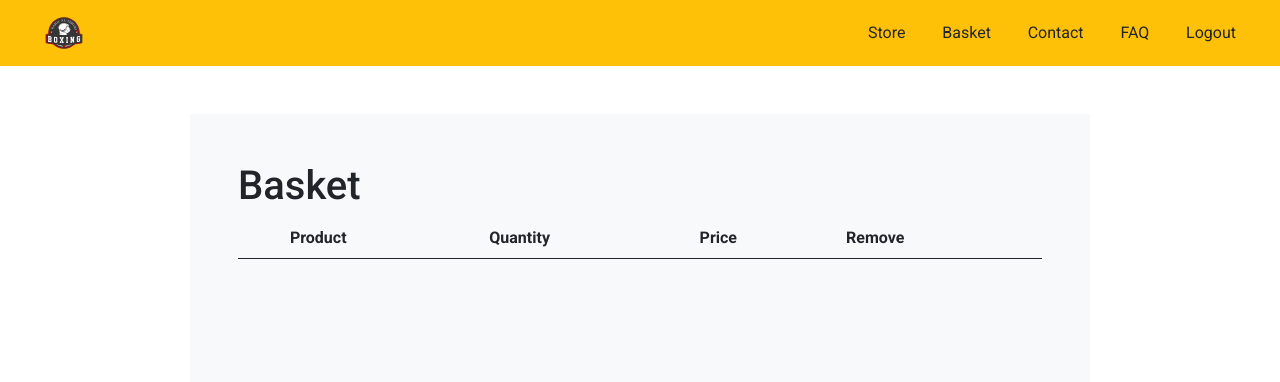
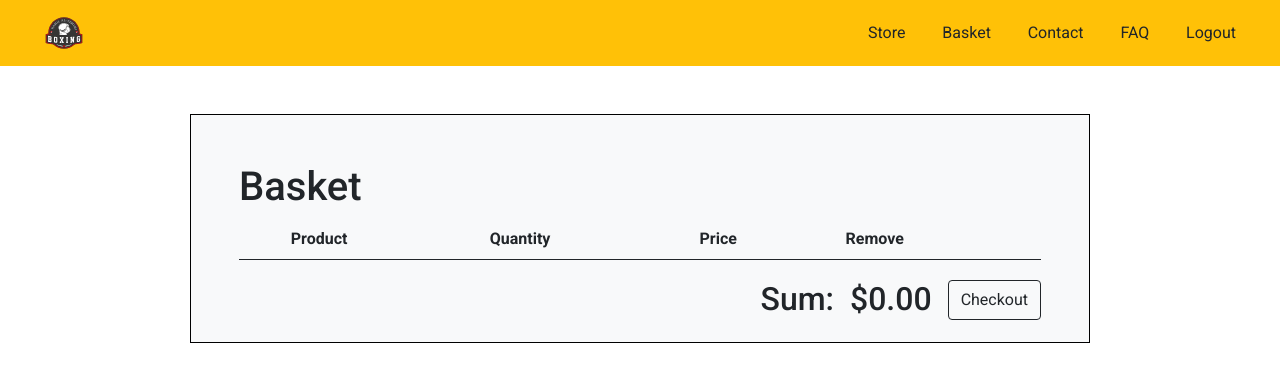
Before and after one commit to kamilaltemimi/e-commerce, an Angular app: page /basket in a window 1280 px wide. Shown: the top 382 px of the page. Built offline with nearby package versions, Linux system fonts and the light colour scheme; sample sign-in values are in the browser's storage.

Commit message:
made basket component works (calculate sum, calculate quantity, calculate price)

```diff
--- a/src/app/e-commerce/basket/basket.component.html
+++ b/src/app/e-commerce/basket/basket.component.html
@@ -1,5 +1,5 @@
 <div class="page_container w-100 d-flex justify-content-center align-items-center pt-5">
-    <div class="content_container bg-light p-5">
+    <div class="content_container bg-light px-5 pt-5">
         <h1>Basket</h1>
         <table class="table">
             <thead>
@@ -26,6 +26,11 @@
                 <td><button class="btn btn-danger p-2"><img class="bin_image" src="assets/icons/trash/bin.png"></button></td>
               </tr>
             </tbody>
-          </table>
+        </table>
+        <div class="sum_container pb-3 pt-1 d-flex gap-3 justify-content-end">
+                <h2>Sum:</h2>
+                <h2>${{getBasketSum | number: '1.2-2'}}</h2>
+            <button class="checkout_button btn btn-outline-dark" (click)="checkout()">Checkout</button>
+        </div>
     </div>
 </div>
--- a/src/app/e-commerce/basket/basket.component.scss
+++ b/src/app/e-commerce/basket/basket.component.scss
@@ -1,6 +1,6 @@
 .content_container {
     width: 900px;
-    height: 500px;
+    border: 1px solid black;
 }
 
 .item_image {
@@ -10,3 +10,7 @@
 .bin_image {
     width: 20px;
 }
+
+.checkout_button {
+    height: 40px;
+}
--- a/src/app/e-commerce/basket/basket.component.ts
+++ b/src/app/e-commerce/basket/basket.component.ts
@@ -2,6 +2,7 @@ import { Component, OnInit } from '@angular/core'
 import { CommonModule } from '@angular/common';
 
 import { BasketService } from '../../core/services/basket/basket.service';
+import { RoutingService } from '../../core/services/routing/routing.service';
 
 import { Product } from '../../core/interfaces/product/product.interface';
 
@@ -18,8 +19,13 @@ export class BasketComponent implements OnInit {
     public basket: Product[] = []
 
     constructor (
-        private basketService: BasketService
+        private basketService: BasketService,
+        private routingService: RoutingService
     ) {}
+
+    get getBasketSum() {
+        return this.basketService.BasketSum
+    }
 
     ngOnInit(): void {
         this.fetchProductData()
@@ -32,6 +38,9 @@ export class BasketComponent implements OnInit {
 
     fetchProductData(): void {
         this.basketService.basketData$.subscribe((data: Product[]) => this.basket = data)
+    }
 
+    checkout(): void {
+        this.routingService.navigate('basket/checkout')
     }
 }
```
